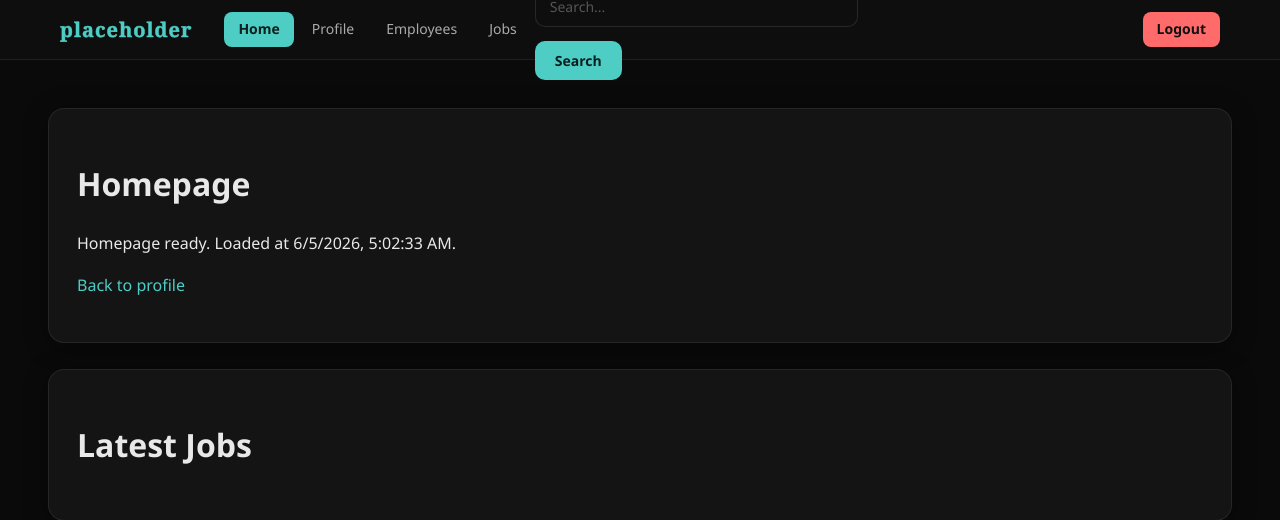
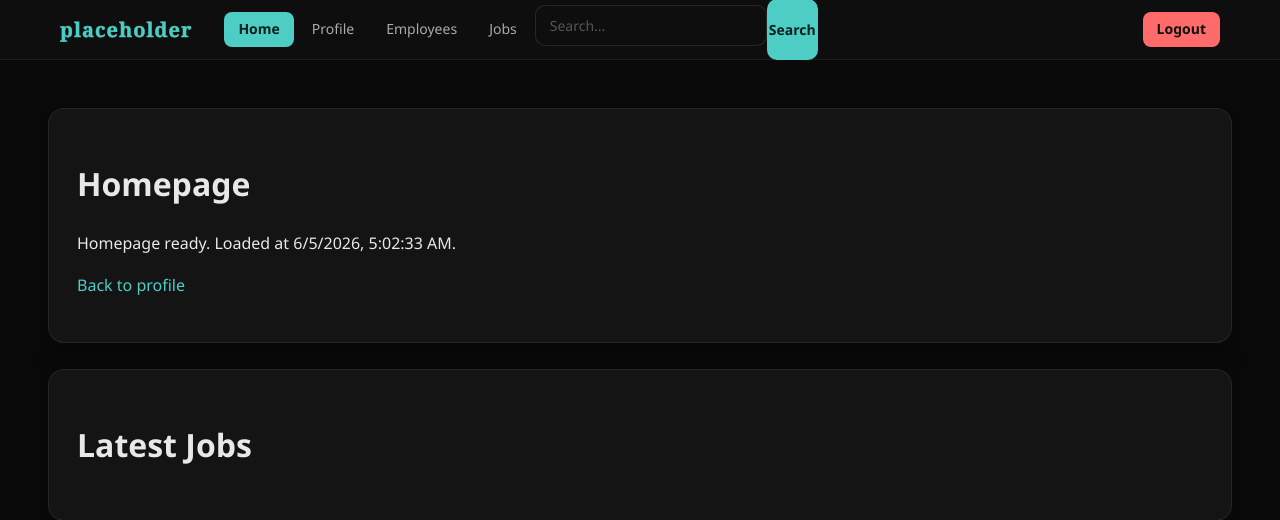
Before and after one commit to Max-Lenton/CSIT314-Employment-Program, a Flask app: page / in a window 1280 px wide. Shown: the top 520 px of the page. Run offline with Flask 3, Linux system fonts and the light colour scheme; the visitor is signed in with stand-in values (Sample User, id 1); tables that the repository leaves empty hold one stand-in row (values such as "Sample post"); some web fonts are replaced.

Commit message:
Add files via upload
Added 2 lines for the search bar.

```diff
--- a/static/css/style.css
+++ b/static/css/style.css
@@ -69,6 +69,10 @@ nav a.btn-danger {
     border: 1px solid rgba(255, 107, 107, 0.3);
 }
 nav a.btn-danger:hover { background: rgba(255, 107, 107, 0.25); }
+.search-container { display: flex; }
+.search-container button {
+    padding: 2px;
+}
 
 /* Teal outline button (recommended) */
 button.btn-outline {
```
